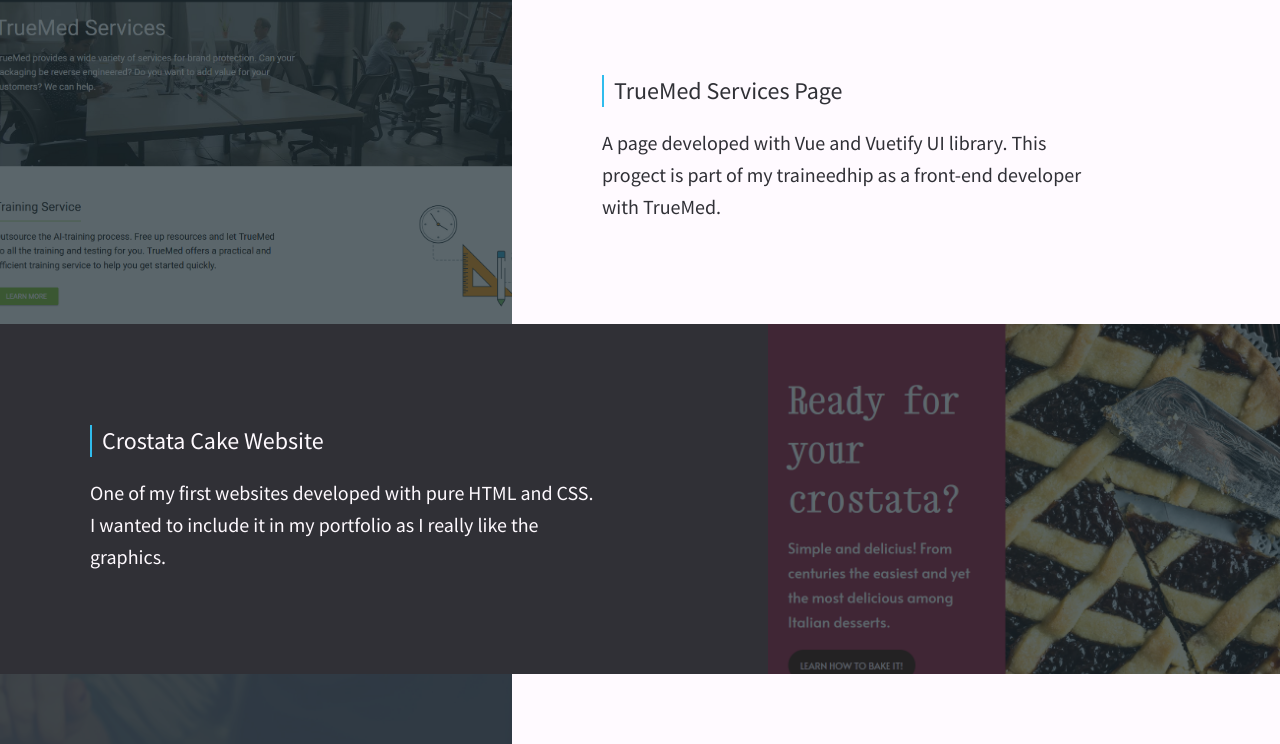
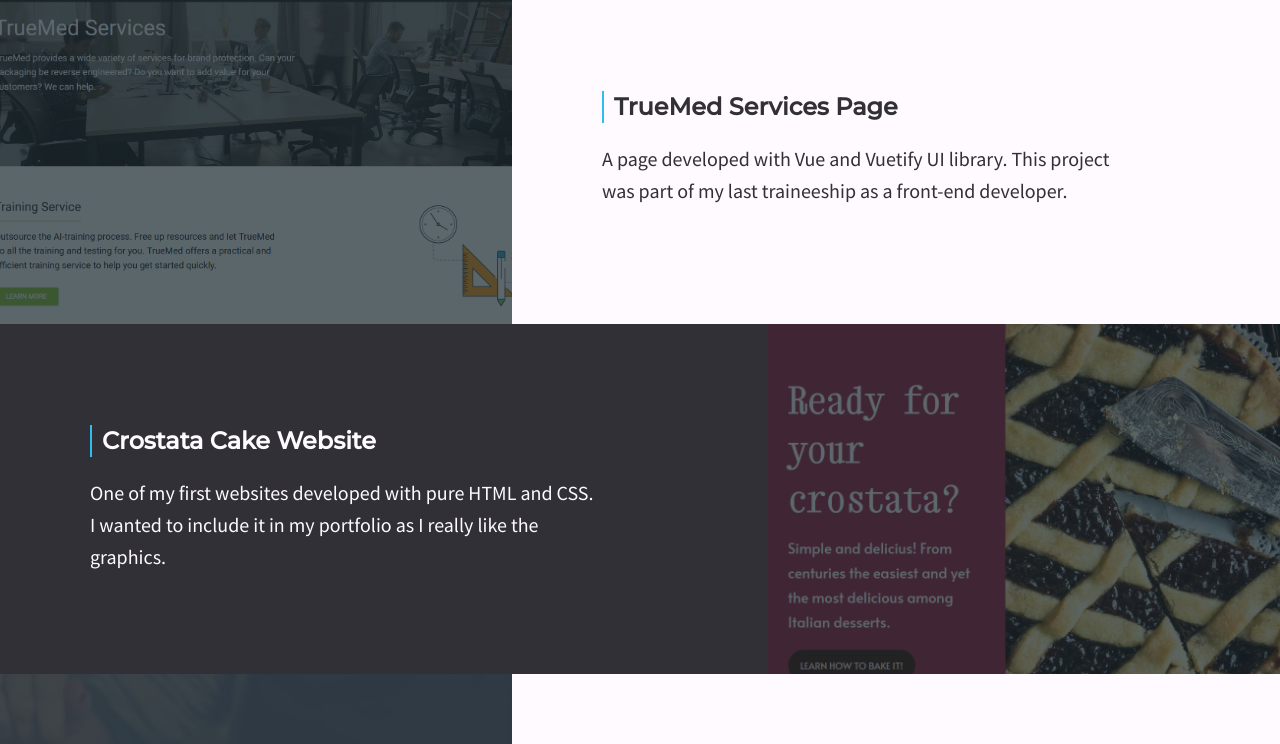
Before and after one commit to Alicino88/portfolio-website, a React (Create React App) app: page /Work in a window 1280 px wide. Shown: the part 770-1514 px from the top of the page. Built offline with nearby package versions, Linux system fonts and the light colour scheme.

Commit message:
Updates to fontfamily

```diff
--- a/src/AboutText.js
+++ b/src/AboutText.js
@@ -49,7 +49,11 @@ const AboutText = () => {
         <Typography
           variant="h4"
           color="h2"
-          style={{ marginBottom: "30px", fontWeight: "600" }}
+          style={{
+            marginBottom: "30px",
+            fontWeight: "600",
+            fontFamily: "montserrat",
+          }}
         >
           How I become a frontend developer
         </Typography>
@@ -61,11 +65,12 @@ const AboutText = () => {
           Two years ago, in the darkness of the Finnish winter, I found my
           light. My son was born on February 27th. As crazy as it sounds, it was
           during my maternity leave that I decided to give a try to coding and,
-          eventually, I fell in love with it. <br />
+          eventually, I fell in love with it.{" "}
+          <br style={{ marginBottom: "20px" }} />
           In a few months I completed two online certifications in web
           development and programming and, after my time at home with my little
           bundle of joy, I landed a 5-month traineeship as a front-end
-          developer. <br />
+          developer. <br style={{ marginBottom: "20px" }} />
           In the past couple of years, I gained hands-on experience with the
           following technologies:{" "}
           <span
--- a/src/Contact.js
+++ b/src/Contact.js
@@ -150,8 +150,12 @@ const Contact = (Name) => {
     <div>
       <Header title={"Contact"} />
       <div className={classes.background}>
-        <Typography variant="h5" component="h2">
-          Would you like to discuss a possible cooperation?
+        <Typography
+          variant="h5"
+          component="h2"
+          style={{ fontFamily: "montserrat", fontWeight: "600" }}
+        >
+          Drop me a line, I'd like to hear from you!
         </Typography>
 
         <form
--- a/src/Quote.js
+++ b/src/Quote.js
@@ -1,7 +1,7 @@
 import { Typography } from "@material-ui/core";
 import { makeStyles } from "@material-ui/core/styles";
 import Button from "@material-ui/core/Button";
-import Picture from "./images/Alice.jpg";
+import Picture from "./images/Alice2.jpg";
 import Curriculum from "./images/CV_Alice_Moretti.pdf";
 
 const useStyles = makeStyles((theme) => ({
@@ -92,6 +92,7 @@ const useStyles = makeStyles((theme) => ({
     fontWeight: "600",
     color: "#30BCED",
     border: "2px solid #30BCED",
+    fontFamily: "montserrat",
 
     [theme.breakpoints.down("sm")]: {
       backgroundColor: "#30BCED",
--- a/src/SingleProject.js
+++ b/src/SingleProject.js
@@ -187,7 +187,11 @@ const Singleproject = ({
           )}
         >
           <div className={classes.title}>
-            <Typography variant="h5" component="h2">
+            <Typography
+              variant="h5"
+              component="h2"
+              style={{ fontFamily: "montserrat", fontWeight: "600" }}
+            >
               {title}
             </Typography>
           </div>
--- a/src/Work.js
+++ b/src/Work.js
@@ -25,7 +25,7 @@ const Work = () => {
         greyText
         PictureLeftTop
         pictureLink={"https://truemedinc.com/services"}
-        text="A page developed with Vue and Vuetify UI library. This progect is part of my traineedhip as a front-end developer with TrueMed."
+        text="A page developed with Vue and Vuetify UI library. This project was part of my last traineeship as a front-end developer."
       />
       <SingleProject
         title={"Crostata Cake Website"}
@@ -45,7 +45,7 @@ const Work = () => {
         PictureLeftTop
         greyText
         pictureLink={"https://codepen.io/Alicinetto/full/VweyBgv"}
-        text="I love coding landing pages, it's fun and allows you to think also from a digital marketing perspective."
+        text="I love coding landing pages, it's fun and allows you to think also from a marketing perspective: how to convert more leads?"
       />
     </div>
   );
```
